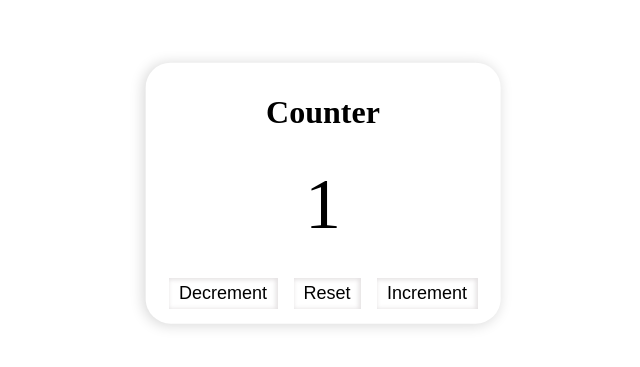
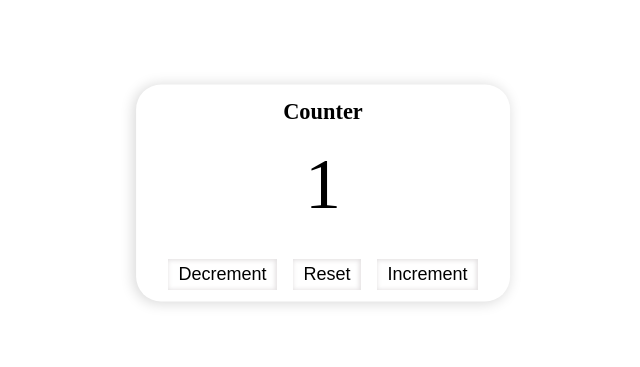
Before and after one commit to piyushdevcode/Counter, a website built with Parcel: page index.html in a window 1280 px wide. Shown: the part 207-574 px from the top of the page, without its empty margins (317-957 px from the left). Built offline with nearby package versions, Linux system fonts and the light colour scheme.

Commit message:
fixed alignment issues

```diff
--- a/src/styles.css
+++ b/src/styles.css
@@ -4,30 +4,31 @@ body,
   font-family: Montserrat;
   margin: 0;
   padding: 0;
+  font-size: 0.75rem;
   box-sizing: border-box;
 }
 
 .container {
-  padding: 15px;
+  padding: 1em 2em 1em;
   position: absolute;
   top: 50%;
   left: 50%;
   transform: translate(-50%, -50%);
   text-align: center;
-  border-radius: 25px 25px;
+  border-radius: 25px;
   box-shadow: -2px 1px 13px 1px #00000026;
 }
 .container h2 {
-  margin:.5em;
-  font-size: 2em;
-  margin-bottom:1em;
+  margin: .1em;
+  font-weight: 600;
+  font-size: 1.4rem;
 }
 .counter {
-  font-size:4.5em;
-  display: inline-block;
+  margin: 0.25em;
+  font-size:4.5rem;
+  display: block;
 }
 .btn-container {
-  margin-top: 2em;
   display: flex;
   align-content: space-between;
 }
@@ -36,7 +37,7 @@ button {
   font-size: 1.125rem;
   padding: 0.27em 0.57em;
   border: none;
-  margin: 0px 0.446em;
+  margin: 0px 0.456em;
   background-color: white;
   box-shadow: inset -1px 1px 4px 1px #84777938;
 }
```
